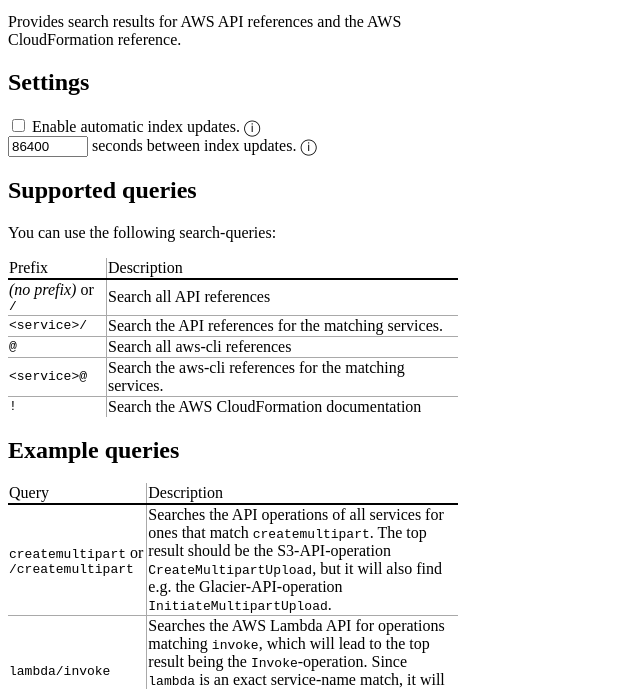
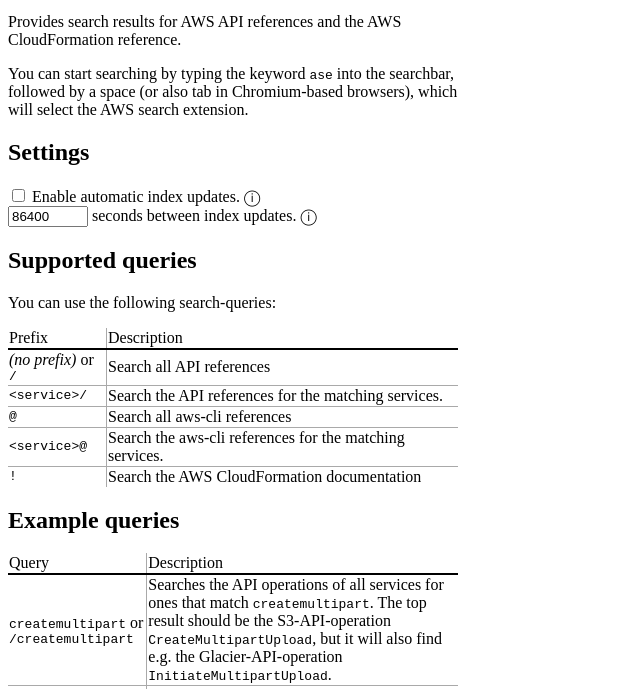
Before and after one commit to pitkley/aws-search-extension, a website: page extension/popup/index.html in a window 1280 px wide. Shown: the part 111-800 px from the top of the page, without its empty margins (0-640 px from the left). Drawn offline with Linux system fonts and the light colour scheme.

Commit message:
Change the trigger keyword from `aws` to `ase`
After a few weeks of use now I realized that I regularly search for `aws
...` terms in the Omnibox where I intended to actually perform a search
engine search, instead of a search using AWS search extension.
Unfortunately the space character does trigger the keyword and thus drop
the user into a search in AWS search extension, even if they maybe
didn't want it.

To avoid this annoying clash, this commit changes the trigger keyword
from `aws` to `ase` (short for AWS search extension). While not quite as
intuitive as `aws`, it still shares most of the traits that `aws` had as
a keyword:

* It is short with only 3 characters in length.

* It is as easy to type: the characters are all in the left cluster for
  QWERTY, QWERTZ, and AZERTY keyboard layouts, and they are in the home
  row for Dvorak.

```diff
--- a/extension/popup/index.html
+++ b/extension/popup/index.html
@@ -92,6 +92,7 @@
     <h1>AWS search extension</h1>
 </header>
 <p>Provides search results for AWS API references and the AWS CloudFormation reference.</p>
+<p>You can start searching by typing the keyword <code>ase</code> into the searchbar, followed by a space (or also tab in Chromium-based browsers), which will select the AWS search extension.</p>
 
 <h2>Settings</h2>
 <div>
```
Also changed, not shown: README.md, 1 other file.
